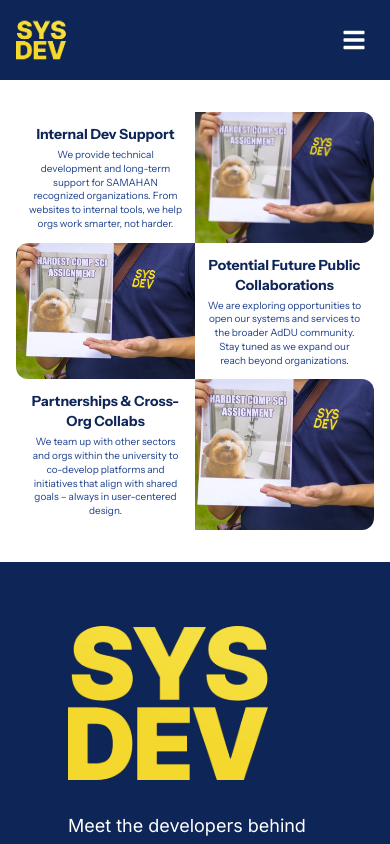
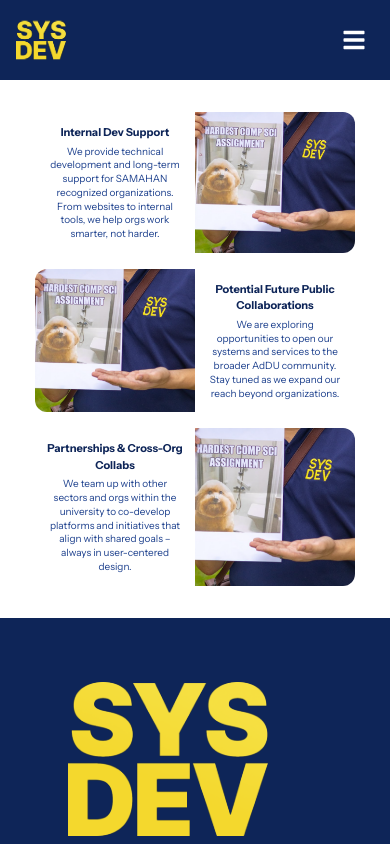
Before and after one commit to SAMAHAN-Systems-Development/sysdev-website-frontend, a Next.js app: page / in a window 390 px wide. Shown: the top 844 px of the page. Built offline with nearby package versions, Linux system fonts and the light colour scheme.

Commit message:
fix: scaling

```diff
--- a/src/components/ui/Services.tsx
+++ b/src/components/ui/Services.tsx
@@ -17,8 +17,8 @@ const servicesData = importedServicesData as ServiceItem[];
 
 const Services = () => {
     return (
-        <div className="w-full md:max-w-4xl lg:max-w-5xl mx-auto px-4 sm:px-8 md:px-12 lg:px-20 py-8">
-            <div className="grid grid-cols-2 lg:grid-cols-3 gap-0">
+        <div className="w-full max-w-96 sm:max-w-lg md:max-w-2xl lg:max-w-5xl mx-auto px-8 md:px-12 lg:px-20 py-8">
+            <div className="grid grid-cols-2 lg:grid-cols-3 gap-y-4 gap-x-0 sm:gap-x-4 lg:gap-0">
                 {servicesData.map((item: ServiceItem) => (
                     <div
                         key={item.id}
@@ -31,13 +31,13 @@ const Services = () => {
                     >
                         {item.type === 'text' ? (
                             <div className="font-instrument-sans bg-white p-3 sm:p-4 md:p-6 flex flex-col justify-center text-center h-full">
-                                <h3 className="text-sm sm:text-base md:text-lg font-bold text-blue3 mb-1 sm:mb-2">{item.title}</h3>
+                                <h3 className="text-[11px] sm:text-base md:text-lg font-bold text-blue3 mb-1 sm:mb-2">{item.title}</h3>
                                 <p className="text-[10px] sm:text-xs md:text-sm text-blue2 leading-snug sm:leading-relaxed">
                                     {item.description}
                                 </p>
                             </div>
                         ) : (
-                            <div className="relative w-full h-full min-h-[120px] sm:min-h-[150px] md:min-h-[180px] lg:min-h-[200px]">
+                            <div className="relative w-full h-full min-h-[120px] sm:min-h-[150px] md:min-h-[230px] lg:min-h-[200px]">
                                 <Image
                                     src={item.src || ''}
                                     alt={item.alt || 'Service Image'}
```
